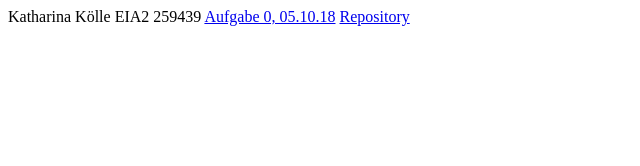
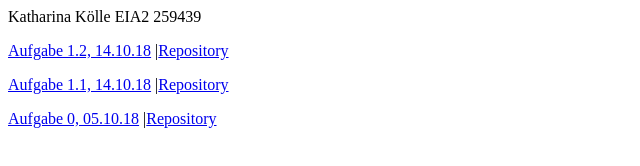
Before and after one commit to Koelleka/eia2_userpages, a plain HTML site: page index.htm in a window 1280 px wide. Shown: the whole page, without its empty margins (0-640 px from the left). Drawn offline with Linux system fonts and the light colour scheme.

Commit message:
Steckbrief

```diff
--- a/index.htm
+++ b/index.htm
@@ -1,8 +1,8 @@
 <!--
-Aufgabe: 0
+Aufgabe: 0, 1.1, 1.2
 Name: Katharina Kölle
 Matrikel: 259439
-Datum: 10.10.2018
+Datum: 14.10.2018
 
 Hiermit versichere ich, dass ich diesen Code selbst geschrieben habe. Er wurde nicht kopiert und auch nicht diktiert.
 -->
@@ -17,8 +17,12 @@ Katharina Kölle
 EIA2
 259439
 
-<a href="https://Koelleka.github.io/eia2/aufgabe0/index.html">Aufgabe 0, 05.10.18</a>﻿
-<a href="https://github.com/Koelleka/eia2" target="_blank">Repository</a>
+<p><a href="https://Koelleka.github.io/eia2/aufgabe1/aufgabe1.2.html">Aufgabe 1.2, 14.10.18</a>﻿
+|<a href="https://github.com/Koelleka/eia2/aufgabe1" target="_blank">Repository</a></p>
+<p><a href="https://Koelleka.github.io/eia2/aufgabe1/aufgabe1.1.html">Aufgabe 1.1, 14.10.18</a>﻿
+|<a href="https://github.com/Koelleka/eia2/aufgabe1" target="_blank">Repository</a></p>
+<p><a href="https://Koelleka.github.io/eia2/aufgabe0/aufgabe0.html">Aufgabe 0, 05.10.18</a>﻿
+|<a href="https://github.com/Koelleka/eia2" target="_blank">Repository</a></p>
 
 </body>
 </html>
```
Also changed, not shown: steckbrief.htm (+4 -1 lines).
